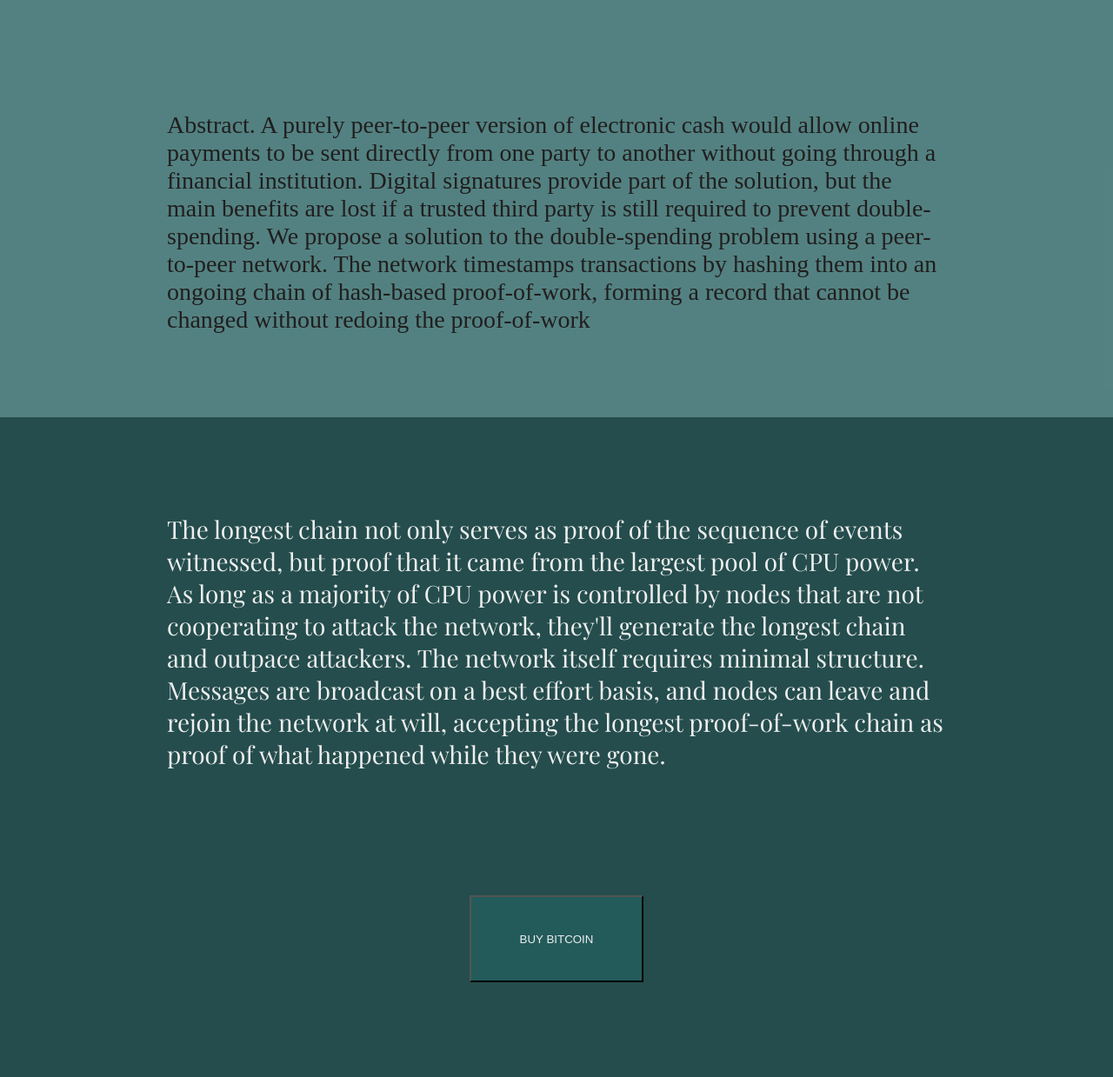
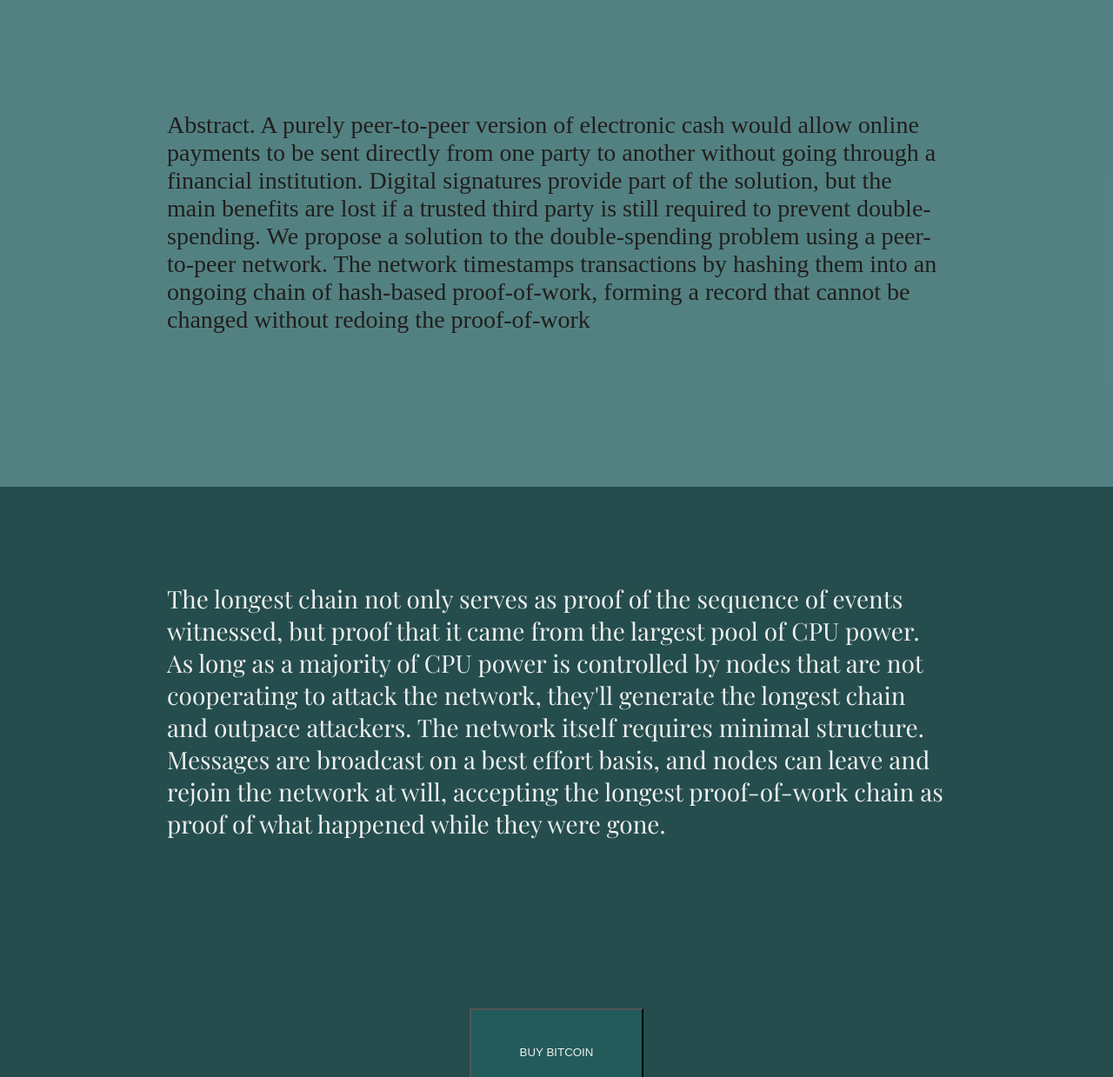
Before and after one commit to dx0ff/iamgodfred, a plain HTML site: page index.html in a window 1280 px wide. Shown: the part 61-1300 px from the top of the page at 87% size. Drawn offline with Linux system fonts and the light colour scheme.

Commit message:
fix(section: class): Increase height of sections

```diff
--- a/css/index.css
+++ b/css/index.css
@@ -116,7 +116,7 @@ section {
 .start {
     padding: 80px;
     background-color: rgb(65, 116, 116, .9);
-    height: 320px;
+    height: 400px;
     align-items: center;
     color: #211e1e;
 }
@@ -124,7 +124,7 @@ section {
 .middle {
     padding: 80px;
     background-color: rgb(37, 77, 77);
-    height: 350px;
+    height: 400px;
 }
 
 .end {
```
